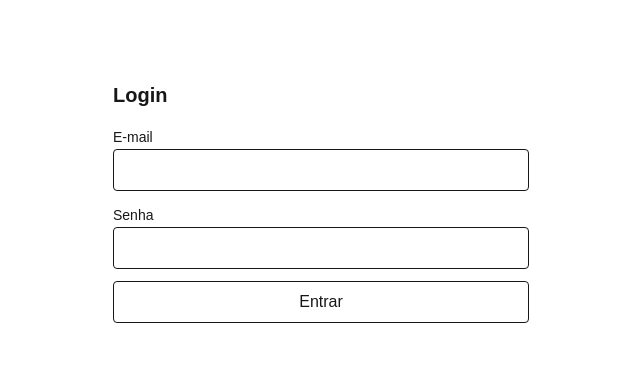
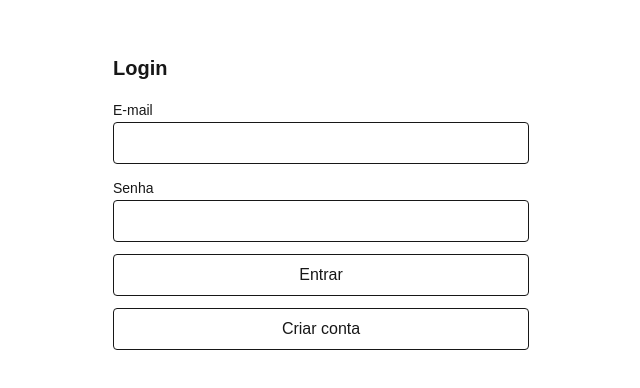
Before and after one commit to samvms/app_estoque, a Next.js app: page /login in a window 1280 px wide. Shown: the part 198-586 px from the top of the page, without its empty margins (319-959 px from the left). Built offline with nearby package versions, Linux system fonts and the light colour scheme; no server answers.

Commit message:
fix: add botao de criar conta

```diff
--- a/src/modules/auth/ui/FormLogin.tsx
+++ b/src/modules/auth/ui/FormLogin.tsx
@@ -63,6 +63,15 @@
       >
         {carregando ? 'Entrando...' : 'Entrar'}
       </button>
+
+      <button
+        type="button"
+        onClick={() => router.push('/signup')}
+        className="w-full rounded border px-3 py-2 font-medium bg-transparent"
+      >
+        Criar conta
+      </button>
+
     </form>
   )
 }
```
